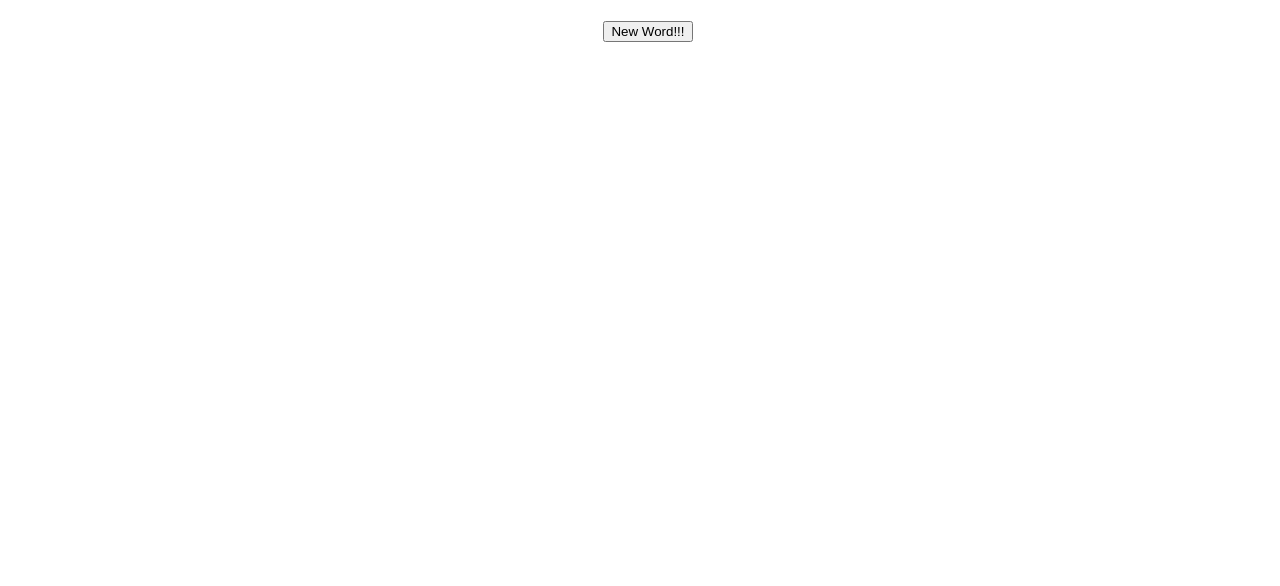
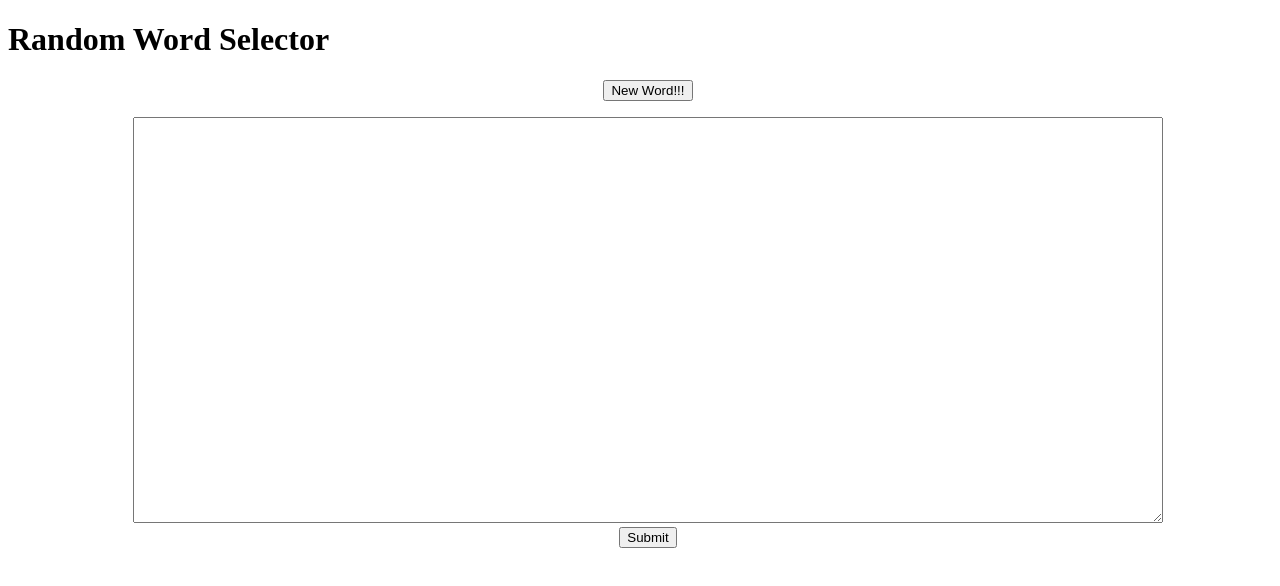
Before and after one commit to SafalPandey/random-word-selector, a plain HTML site: page index.html in a window 1280 px wide. Drawn offline with Linux system fonts and the light colour scheme.

Commit message:
Update html layout to group and add new divs

```diff
--- a/index.html
+++ b/index.html
@@ -9,14 +9,22 @@
 </head>
 
 <body style="width: 100%">
-    <div style="width: 100%;" align="center">
-        <h1 id="meaning"></h1>
-        <p id="word"></p>
-        <button id="button" onClick="updateWord()">New Word!!!</button>
+    <h1>Random Word Selector</h1>
+    <div id="words-div" style="width: 100%;">
+        <div id="current-words-div" style="width: 100%;" align="center">
+            <h2 id="meaning"></h2>
+            <p id="word"></p>
+            <button id="button"">New Word!!!</button>
+        </div>
+        <div id=" selected-words-div">
+                <ol id="selected-words-list">
+                </ol>
+        </div>
     </div>
-    <div>
-        <ol id="selected-words-list">
-        </ol>
+    <div id="words-input-div" style="position:fixed; width: 100%;" align="center">
+        <textarea id="input" style="height: 50vh; width: 80%;"></textarea>
+        <br />
+        <button id="submit">Submit</button>
     </div>
 </body>
 <script src="./index.js"></script>
```
